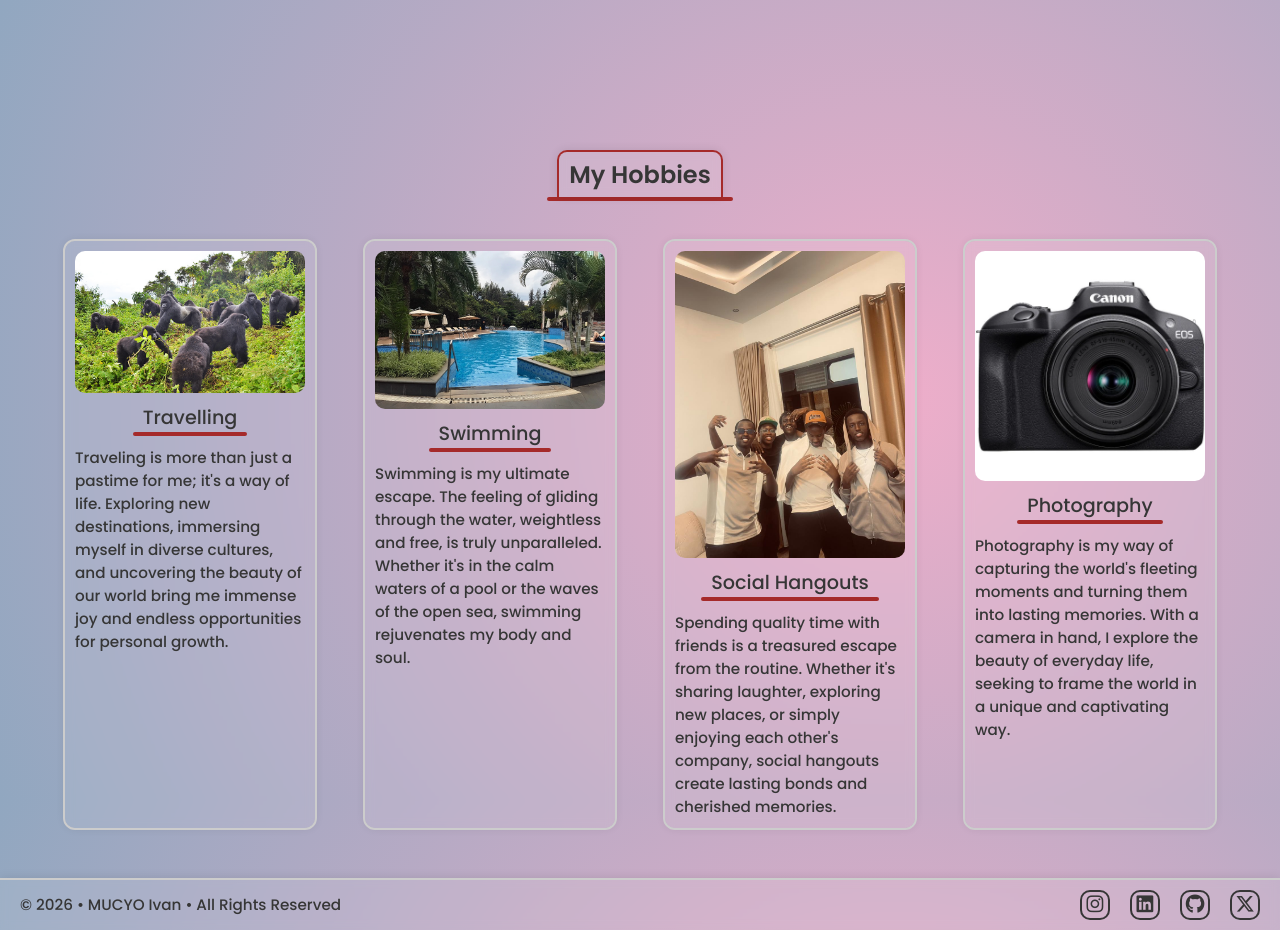
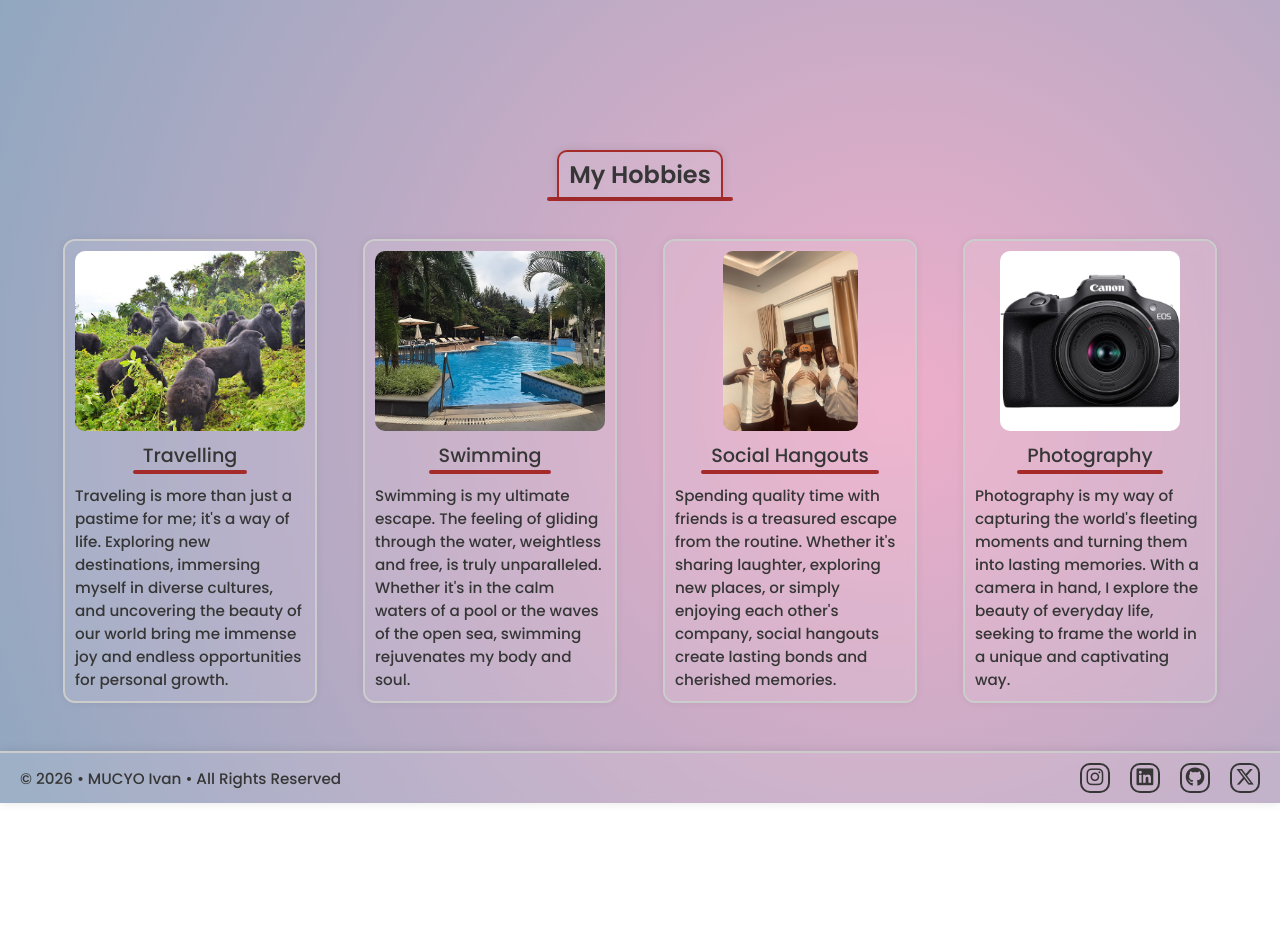
Before and after one commit to Mucyo-Ivan/My-Official-Portfolio, a React (Vite) app: page /hobbies in a window 1280 px wide. After the commit the page ends 803 px from the top, so only its background shows below. Built offline with nearby package versions, Linux system fonts and the light colour scheme.

Commit message:
feat: updated the hobbies section images

```diff
--- a/src/index.css
+++ b/src/index.css
@@ -1645,6 +1645,8 @@ header.scrolled {
 
 .hobbies-main .hobbies-section .section .hobbies .image img {
 	width: 100%;
+	height: 180px;
+	object-fit: cover;
 	display: block;
 	border-radius: 10px;
 }
```
